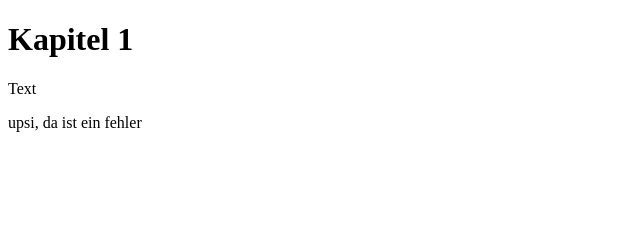
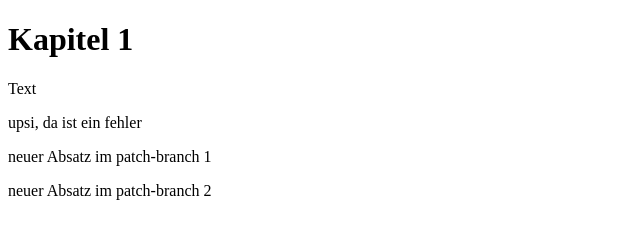
Before and after one commit to engelbert123/webpr, a plain HTML site: page index.html in a window 1280 px wide. Shown: the whole page, without its empty margins (0-640 px from the left). Drawn offline with Linux system fonts and the light colour scheme.

Commit message:
Update index.html

```diff
--- a/index.html
+++ b/index.html
@@ -7,5 +7,7 @@
     <h1>Kapitel 1</h1>
     <p>Text</p>
     <p>upsi, da ist ein fehler</p>
+    <p>neuer Absatz im patch-branch 1</p>
+    <p>neuer Absatz im patch-branch 2</p>
   </body>
 </html>
```
